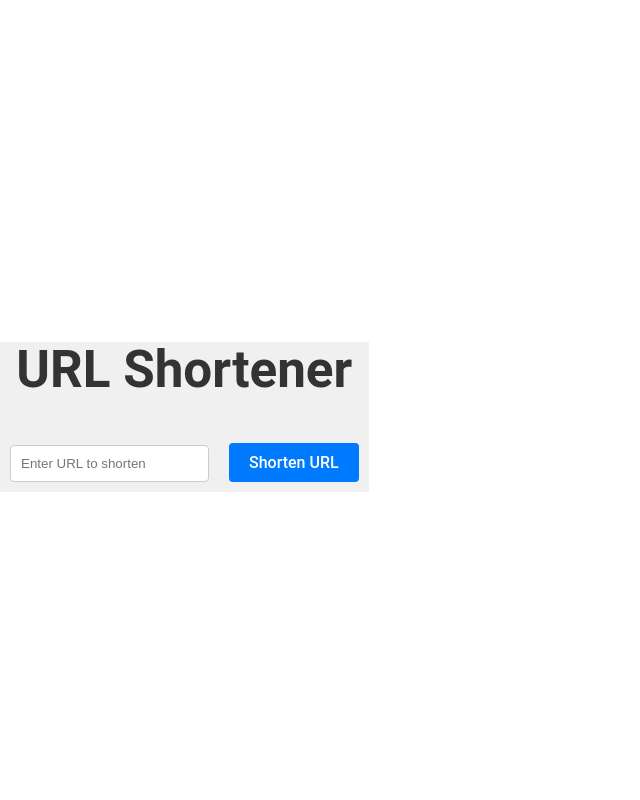
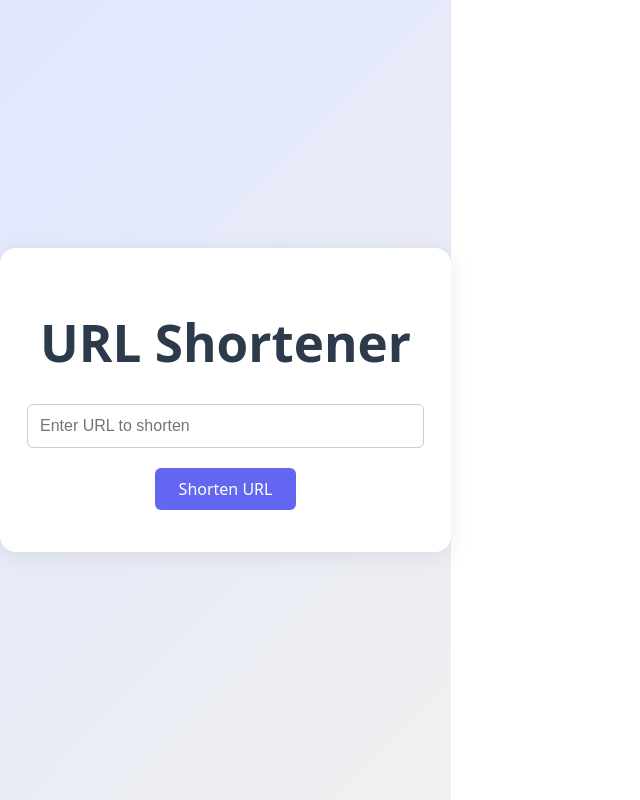
Before and after one commit to Anubhavprogramer/22131011579, a React (Vite) app in the folder frontend/: page / in a window 1280 px wide. Shown: the whole page, without its empty margins (0-640 px from the left). Built offline with nearby package versions, Linux system fonts and the light colour scheme.

Commit message:
updates in UI and fix errros in backend

```diff
--- a/frontend/src/App.css
+++ b/frontend/src/App.css
@@ -5,21 +5,133 @@
   color: #333;
 }
 
-input{
-  padding: 10px;
-  margin: 10px;
+.app-bg {
+  min-height: 100vh;
+  display: flex;
+  align-items: center;
+  justify-content: center;
+  background: linear-gradient(135deg, #e0e7ff 0%, #f0f0f0 100%);
+}
+
+.shortener-card {
+  background: #fff;
+  padding: 2rem 2.5rem;
+  border-radius: 16px;
+  box-shadow: 0 4px 24px rgba(0,0,0,0.08);
+  max-width: 400px;
+  width: 100%;
+  display: flex;
+  flex-direction: column;
+  align-items: center;
+}
+
+.shortener-card h1 {
+  margin-bottom: 1.5rem;
+  color: #2d3a4b;
+}
+
+input {
+  padding: 12px;
+  margin: 10px 0;
   border: 1px solid #ccc;
+  border-radius: 6px;
+  width: 100%;
+  font-size: 1rem;
+}
+
+button {
+  padding: 10px 24px;
+  margin: 10px 0;
+  border: none;
+  border-radius: 6px;
+  background-color: #6366f1;
+  color: white;
+  font-size: 1rem;
+  font-weight: 500;
+  cursor: pointer;
+  transition: background 0.2s;
+}
+button:disabled {
+  background: #a5b4fc;
+  cursor: not-allowed;
+}
+button:hover:not(:disabled) {
+  background: #4338ca;
+}
+
+.spinner {
+  border: 3px solid #f3f3f3;
+  border-top: 3px solid #6366f1;
+  border-radius: 50%;
+  width: 18px;
+  height: 18px;
+  animation: spin 1s linear infinite;
+  display: inline-block;
+  vertical-align: middle;
+}
+@keyframes spin {
+  0% { transform: rotate(0deg); }
+  100% { transform: rotate(360deg); }
+}
+
+.error-msg {
+  color: #dc2626;
+  background: #fee2e2;
+  padding: 8px 12px;
   border-radius: 4px;
+  margin-top: 8px;
+  width: 100%;
+  text-align: center;
 }
-button{
-  padding: 10px 20px;
-  margin: 10px;
-  border: none;
+.success-msg {
+  color: #16a34a;
+  background: #bbf7d0;
+  padding: 8px 12px;
   border-radius: 4px;
-  background-color: #007bff;
-  color: white;
-  cursor: pointer;
+  margin-top: 8px;
+  width: 100%;
+  text-align: center;
 }
-button:hover{
-  background-color: #0056b3;
+
+.result-section {
+  margin-top: 1.5rem;
+  width: 100%;
 }
+.short-url-row {
+  display: flex;
+  align-items: center;
+  gap: 8px;
+  margin-top: 0.5rem;
+}
+.short-url-row a {
+  word-break: break-all;
+  color: #2563eb;
+  font-weight: 500;
+}
+.copy-btn {
+  background: #f1f5f9;
+  color: #2d3a4b;
+  border: 1px solid #cbd5e1;
+  padding: 6px 14px;
+  border-radius: 4px;
+  font-size: 0.95rem;
+  margin-left: 4px;
+  transition: background 0.2s;
+}
+.copy-btn:hover {
+  background: #e0e7ef;
+}
+
+@media (max-width: 500px) {
+  .shortener-card {
+    padding: 1.2rem 0.5rem;
+    max-width: 98vw;
+  }
+  input {
+    font-size: 0.95rem;
+  }
+  button {
+    font-size: 0.95rem;
+    padding: 10px 12px;
+  }
+}
--- a/frontend/src/App.jsx
+++ b/frontend/src/App.jsx
@@ -1,19 +1,24 @@
 import "./App.css";
 import { useState } from "react";
-import {log} from "../../middleware/logger";
 
 function App() {
   const [longURL, setLongURL] = useState("");
   const [shortURL, setShortURL] = useState("");
+  const [loading, setLoading] = useState(false);
+  const [error, setError] = useState("");
+  const [success, setSuccess] = useState("");
+  const [copied, setCopied] = useState(false);
 
   const handleShorten = async () => {
-
+    setError("");
+    setSuccess("");
+    setShortURL("");
+    setCopied(false);
     if (!longURL) {
-      await log("frontend", "warn", "component", "Shorten button clicked without URL");
-      alert("Please enter a URL to shorten.");
+      setError("Please enter a URL to shorten.");
       return;
     }
-
+    setLoading(true);
     try {
       const res = await fetch("http://localhost:3000/shorten", {
         method: "POST",
@@ -23,16 +28,30 @@ function App() {
         body: JSON.stringify({ url: longURL }),
       });
       const data = await res.json();
+      if (res.ok) {
         setShortURL(data.shortUrl);
-      await log("frontend", "info", "api", `Shortened URL: ${longURL} to ${data.shortUrl}`);
+        setSuccess("URL shortened successfully!");
+      } else {
+        setError(data.error || "Error shortening URL. Please try again.");
+      }
     } catch (error) {
-      await log("frontend", "error", "api", `Error shortening URL: ${error.message}`);
-      alert("Error shortening URL. Please try again.");
+      setError("Error shortening URL. Please try again.");
+    } finally {
+      setLoading(false);
     }
   };
 
-  return(
-    <div className="App">
+  const handleCopy = () => {
+    if (shortURL) {
+      navigator.clipboard.writeText(shortURL);
+      setCopied(true);
+      setTimeout(() => setCopied(false), 1500);
+    }
+  };
+
+  return (
+    <div className="app-bg">
+      <div className="shortener-card">
         <h1>URL Shortener</h1>
         <input
           type="text"
@@ -40,15 +59,25 @@ function App() {
           value={longURL}
           onChange={(e) => setLongURL(e.target.value)}
         />
-      <button onClick={handleShorten}>Shorten URL</button>
+        <button onClick={handleShorten} disabled={loading}>
+          {loading ? <span className="spinner"></span> : "Shorten URL"}
+        </button>
+        {error && <div className="error-msg">{error}</div>}
+        {success && <div className="success-msg">{success}</div>}
         {shortURL && (
-        <div>
+          <div className="result-section">
             <h2>Shortened URL:</h2>
+            <div className="short-url-row">
               <a href={shortURL} target="_blank" rel="noopener noreferrer">
                 {shortURL}
               </a>
+              <button className="copy-btn" onClick={handleCopy}>
+                {copied ? "Copied!" : "Copy"}
+              </button>
+            </div>
           </div>
         )}
+      </div>
     </div>
   );
 }
```
Also changed, not shown: 1 other file (tests, documents, lock files or other folders). Lines whose indentation alone changed are shown as unchanged.
